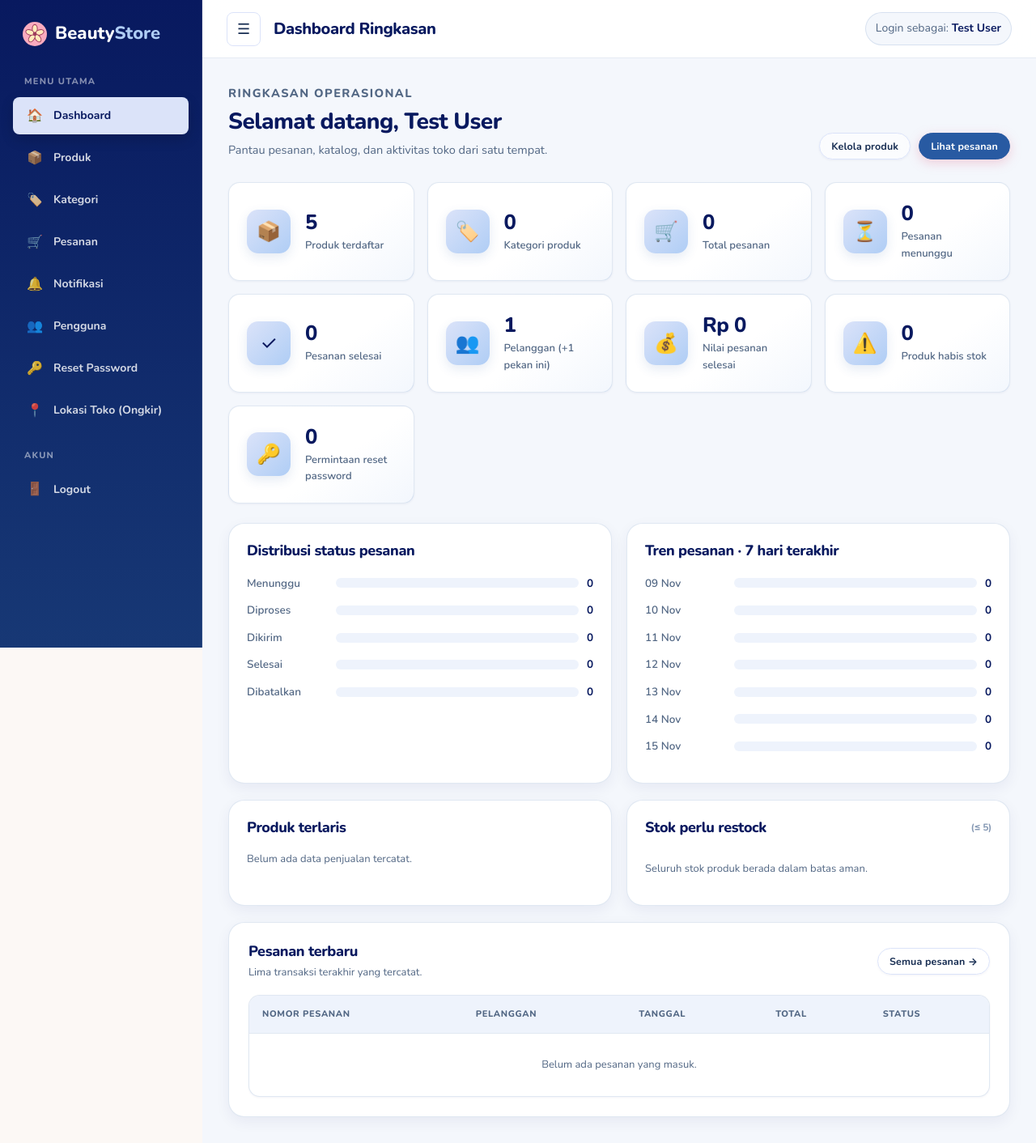
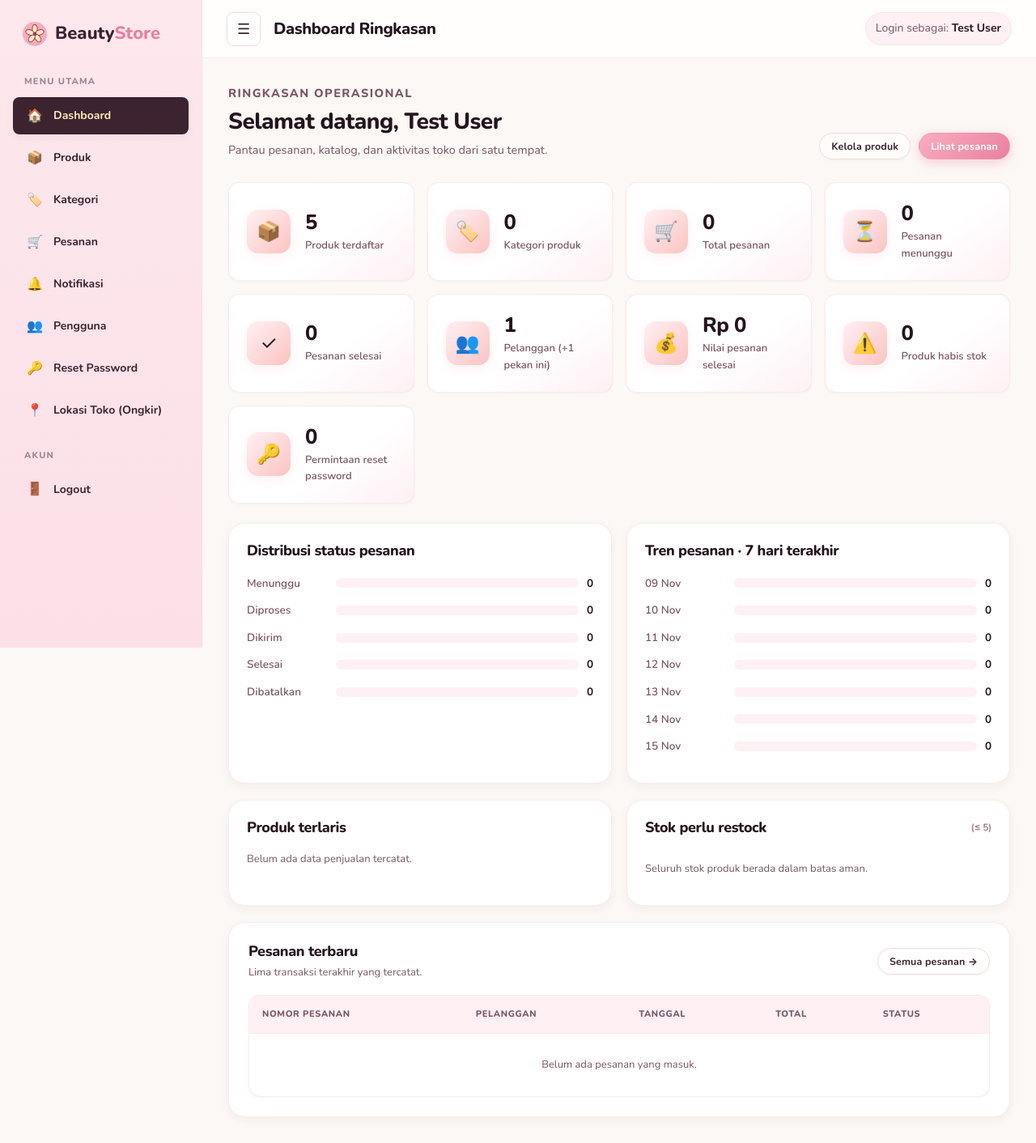
Before and after one commit to Zahrazr15/zradiance, a Laravel app: page /admin/dashboard in a window 1280 px wide. Shown: the whole page at 81% size. Run offline with Laravel 12, Linux system fonts and the light colour scheme; a user stored in the database is signed in; data comes from the database, SQL or seed files in the repository; data that the repository does not hold is empty.

Commit message:
checkpoint: Beauty Store UI redesign selesai

```diff
--- a/public/css/theme.css
+++ b/public/css/theme.css
@@ -965,78 +965,27 @@ p{color:var(--c-ink-soft)}
   }
 }
 
-/* ---------- ADMIN SAAS DASHBOARD THEME ---------- */
-.admin-wrapper{
-  --c-pink:#AFCDF5;
-  --c-blush:#DBE3F9;
-  --c-cream:#EAF1FC;
-  --c-pink-strong:#285AA2;
-  --c-pink-subtle:#F0F5FD;
-  --c-ink:#172D52;
-  --c-ink-heading:#08195F;
-  --c-ink-soft:#526784;
-  --c-ink-light:#8497B3;
-  --c-bg:#F4F7FC;
-  --c-border:#DBE3F9;
-  --c-border-subtle:rgba(40, 90, 162, 0.14);
-  --shadow-xs:0 1px 3px rgba(8, 25, 95, 0.05);
-  --shadow-sm:0 6px 18px rgba(8, 25, 95, 0.06);
-  --shadow-md:0 14px 34px rgba(8, 25, 95, 0.09);
-}
-.admin-sidebar{
-  background:linear-gradient(180deg, #08195F 0%, #173875 100%);
-  border-right-color:rgba(255, 255, 255, 0.12);
-  color:#fff;
-}
-.admin-logo .brand,
-.admin-logo .brand-text{color:#fff}
-.admin-logo .brand-text em{color:#AFCDF5}
-.admin-sidebar .admin-menu a,
-.admin-sidebar .admin-menu button{color:rgba(255, 255, 255, 0.82)}
-.admin-sidebar .admin-menu a:hover,
-.admin-sidebar .admin-menu button:hover{background:rgba(255, 255, 255, 0.12)}
-.admin-sidebar .admin-menu a.active{
-  background:#DBE3F9;
-  color:#08195F;
-  box-shadow:0 6px 16px rgba(0, 0, 0, 0.16);
-}
-.admin-sidebar .admin-menu .menu-section{color:rgba(255, 255, 255, 0.5)}
-.admin-topbar{
-  background:rgba(255, 255, 255, 0.92);
-  border-bottom-color:rgba(40, 90, 162, 0.12);
-}
-.admin-topbar h1{color:#08195F}
+/* ---------- ADMIN: BEAUTY STORE DASHBOARD THEME ---------- */
 .admin-user{
   padding:8px 12px;
   border:1px solid var(--c-border-subtle);
   border-radius:var(--radius-pill);
-  background:#F4F7FC;
-}
-.admin-main{background:var(--c-bg)}
-.admin-content .btn-primary{
-  background:#285AA2;
-  border-color:#285AA2;
-  color:#fff;
-}
-.admin-content .btn-primary:hover{
-  background:#08195F;
-  border-color:#08195F;
-  color:#fff;
+  background:var(--c-pink-subtle);
 }
 .admin-content .admin-card,
 .admin-content .admin-card-glass{
   border-color:var(--c-border-subtle);
-  background:#fff;
+  background:var(--c-surface);
   box-shadow:var(--shadow-sm);
 }
-.admin-content .page-header h2{color:#08195F}
+.admin-content .page-header h2{color:var(--c-ink-heading)}
 .admin-content .table-wrap,
 .admin-content .admin-table-wrap{
   max-width:100%;
   overflow-x:auto;
   border:1px solid var(--c-border-subtle);
   border-radius:var(--radius-md);
-  background:#fff;
+  background:var(--c-surface);
   box-shadow:var(--shadow-xs);
 }
 .admin-content .table,
@@ -1049,8 +998,8 @@ p{color:var(--c-ink-soft)}
 .admin-content .admin-data-table th,
 .admin-content .admin-card table th{
   padding:14px 16px;
-  background:#EEF3FC;
-  color:#526784;
+  background:var(--c-pink-subtle);
+  color:var(--c-ink-soft);
   font-size:11px;
   font-weight:800;
   letter-spacing:0.06em;
@@ -1063,25 +1012,25 @@ p{color:var(--c-ink-soft)}
 .admin-content .admin-card table td{
   padding:14px 16px;
   border-top:1px solid var(--c-border-subtle);
-  color:#172D52;
+  color:var(--c-ink);
   vertical-align:middle;
 }
 .admin-content .table tbody tr:hover td,
 .admin-content .admin-data-table tbody tr:hover td,
 .admin-content .admin-card table tbody tr:hover td{
-  background:#F7F9FE;
+  background:var(--c-pink-subtle);
 }
 .admin-content .toolbar{align-items:center}
 .admin-content .pager{color:var(--c-ink-soft)}
 .admin-content .pager .btn-secondary{
   border-color:var(--c-border);
-  background:#EEF3FC;
-  color:#173875;
+  background:var(--c-pink-subtle);
+  color:var(--c-ink);
 }
 .admin-content .pager .btn-secondary:hover{
-  border-color:#AFCDF5;
-  background:#DBE3F9;
-  color:#08195F;
+  border-color:var(--c-pink);
+  background:var(--c-blush);
+  color:var(--c-ink-heading);
 }
 
 .admin-dashboard-header{
@@ -1095,7 +1044,7 @@ p{color:var(--c-ink-soft)}
 .admin-dashboard-header .page-header h2{margin-bottom:6px}
 .admin-dashboard-eyebrow{
   margin-bottom:6px;
-  color:#285AA2;
+  color:var(--c-pink-strong);
   font-size:11px;
   font-weight:800;
   letter-spacing:0.1em;
@@ -1111,26 +1060,26 @@ p{color:var(--c-ink-soft)}
   min-width:0;
   min-height:112px;
   border-color:var(--c-border-subtle);
-  background:linear-gradient(145deg, #fff 58%, #F3F7FD);
+  background:linear-gradient(145deg, var(--c-surface) 58%, var(--c-pink-subtle));
   box-shadow:var(--shadow-xs);
 }
 .admin-dashboard .stat-card:hover{
-  border-color:#AFCDF5;
+  border-color:var(--c-blush);
   box-shadow:var(--shadow-sm);
 }
 .admin-dashboard .stat-card-link{color:inherit;text-decoration:none}
 .admin-dashboard .stat-card .ico{
-  background:linear-gradient(135deg, #DBE3F9, #AFCDF5);
-  color:#08195F;
-  box-shadow:0 5px 14px rgba(40, 90, 162, 0.12);
+  background:linear-gradient(135deg, var(--c-pink-subtle), var(--c-blush));
+  color:var(--c-ink-heading);
+  box-shadow:0 5px 14px rgba(233, 129, 158, 0.12);
 }
 .admin-dashboard .stat-card h3{
   max-width:100%;
   overflow-wrap:anywhere;
-  color:#08195F;
+  color:var(--c-ink-heading);
   font-size:clamp(20px, 2vw, 26px);
 }
-.admin-dashboard .stat-card p{color:#526784}
+.admin-dashboard .stat-card p{color:var(--c-ink-soft)}
 .admin-dashboard .two-col{
   grid-template-columns:repeat(2, minmax(0, 1fr));
   gap:18px;
@@ -1143,20 +1092,20 @@ p{color:var(--c-ink-soft)}
 }
 .admin-dashboard .admin-card-glass h3{
   justify-content:space-between;
-  color:#08195F;
+  color:var(--c-ink-heading);
 }
 .admin-dashboard .admin-card-glass h3 span{
-  color:#8497B3;
+  color:var(--c-ink-light);
   font-size:12px;
   font-weight:700;
 }
 .admin-dashboard .bar-row{gap:10px}
-.admin-dashboard .bar-row .lbl{flex:none;color:#526784}
-.admin-dashboard .bar-row .bar{background:#EEF3FC}
+.admin-dashboard .bar-row .lbl{flex:none;color:var(--c-ink-soft)}
+.admin-dashboard .bar-row .bar{background:var(--c-pink-subtle)}
 .admin-dashboard .bar-row .bar i{
-  background:linear-gradient(90deg, #AFCDF5, #285AA2);
+  background:linear-gradient(90deg, var(--c-pink), var(--c-pink-strong));
 }
-.admin-dashboard .bar-row strong{flex:none;color:#08195F}
+.admin-dashboard .bar-row strong{flex:none;color:var(--c-ink-heading)}
 .admin-dashboard .product-bar-label{
   overflow:hidden;
   text-overflow:ellipsis;
@@ -1164,12 +1113,12 @@ p{color:var(--c-ink-soft)}
 }
 .admin-dashboard .low-stock-badge{
   flex:none;
-  background:#DBE3F9;
-  color:#173875;
+  background:var(--c-cream);
+  color:var(--c-ink);
 }
 .admin-dashboard .mini-list li{border-color:var(--c-border-subtle)}
-.admin-dashboard .mini-list a{color:#173875}
-.admin-dashboard .mini-list a:hover{color:#285AA2}
+.admin-dashboard .mini-list a{color:var(--c-ink-heading)}
+.admin-dashboard .mini-list a:hover{color:var(--c-pink-strong)}
 .admin-dashboard .admin-card-heading{
   display:flex;
   align-items:center;
@@ -1179,21 +1128,21 @@ p{color:var(--c-ink-soft)}
 }
 .admin-dashboard .admin-card-heading h3{
   margin:0 0 4px;
-  color:#08195F;
+  color:var(--c-ink-heading);
   font-size:18px;
 }
-.admin-dashboard .admin-card-heading p{margin:0;color:#526784;font-size:13px}
+.admin-dashboard .admin-card-heading p{margin:0;color:var(--c-ink-soft);font-size:13px}
 .admin-dashboard .recent-orders-card{min-width:0;padding:24px}
 .admin-dashboard .admin-order-link{
-  color:#285AA2;
+  color:var(--c-pink-strong);
   font-weight:800;
   text-decoration:none;
 }
-.admin-dashboard .admin-order-link:hover{color:#08195F;text-decoration:underline}
+.admin-dashboard .admin-order-link:hover{color:var(--c-ink-heading);text-decoration:underline}
 .admin-dashboard .admin-order-total{font-weight:800;white-space:nowrap}
 .admin-dashboard .admin-table-empty{
   padding:28px 16px !important;
-  color:#526784 !important;
+  color:var(--c-ink-soft) !important;
   text-align:center;
 }
 
```
